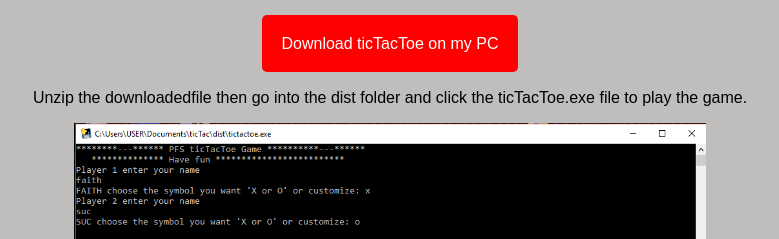
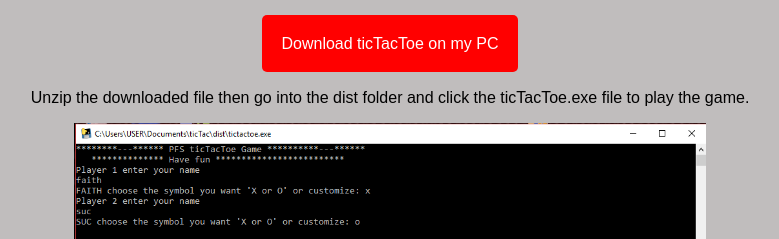
Before and after one commit to faith-ware/ftictactoe, a plain HTML site: page index.html in a window 1280 px wide. Shown: the part 124-363 px from the top of the page, 250-1029 px from the left. Drawn offline with Linux system fonts and the light colour scheme.

Commit message:
Update index.html

```diff
--- a/index.html
+++ b/index.html
@@ -12,7 +12,7 @@
     <div id="main">
         <h3>Click on the link below to download the ticTacToe game</h3>
         <p><a href="ticTacToe.zip" download>Download ticTacToe on my PC</a></p>
-        <p>Unzip the downloadedfile then go into the dist folder and click the ticTacToe.exe file to play the game.</p>
+        <p>Unzip the downloaded file then go into the dist folder and click the ticTacToe.exe file to play the game.</p>
         <img src="first.PNG" alt="Game Pic">
         <img src="second.PNG" alt="Game Pic">
         <p style="font-weight: bold;">Thank you for downloading</p>
```
